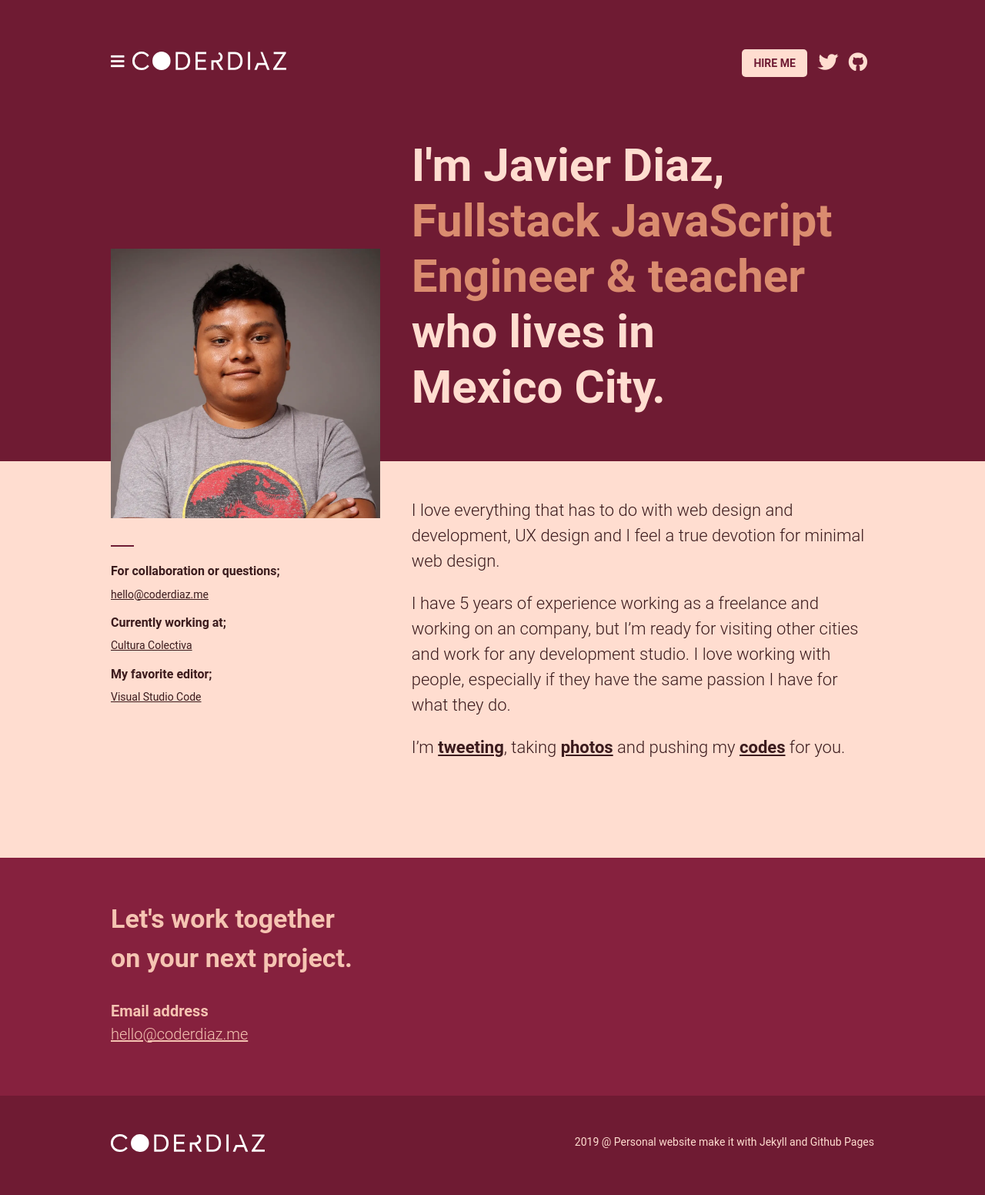
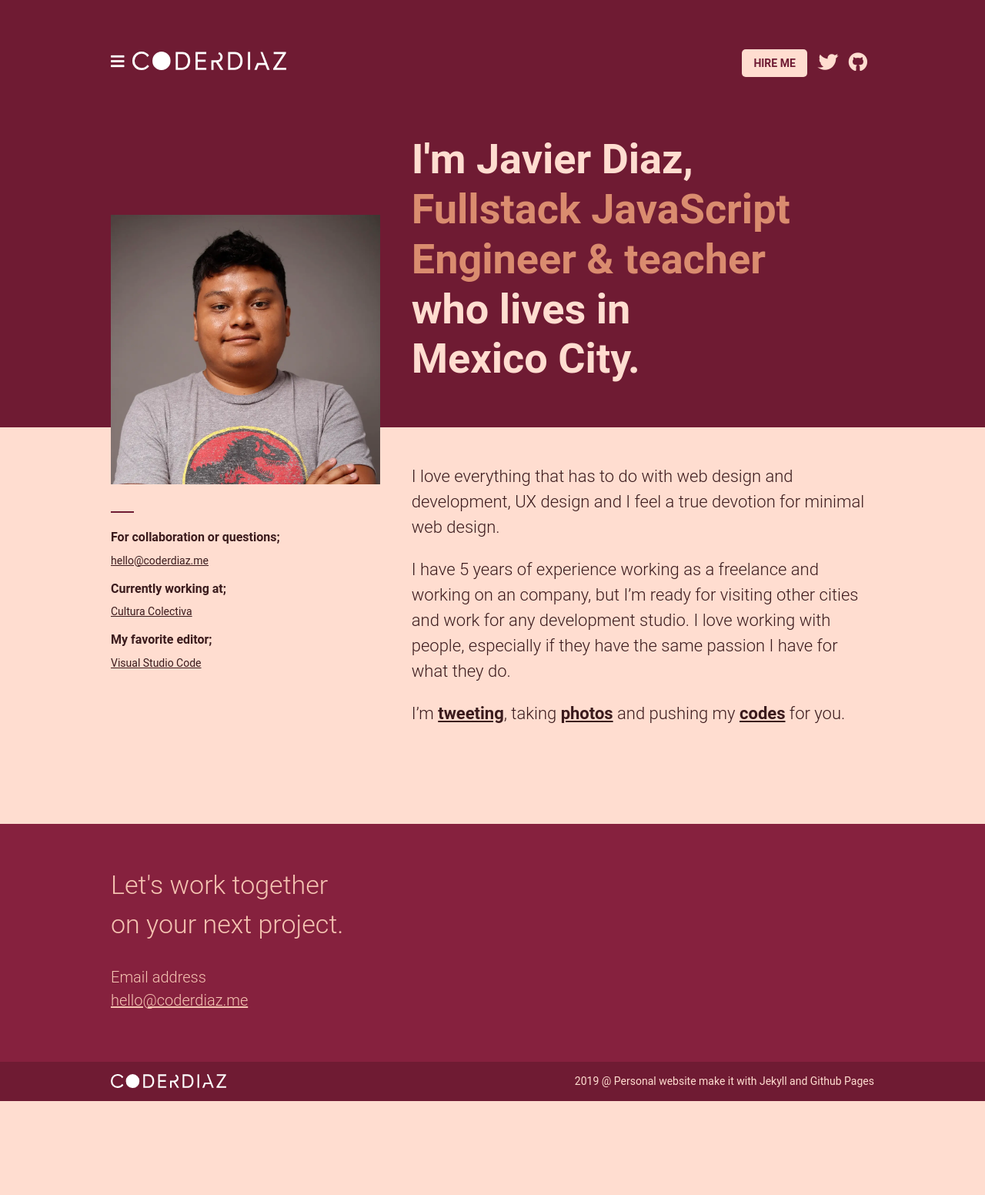
Before and after one commit to coderdiaz/v3, a Jekyll site: the page built from index.html, in a window 1280 px wide. Shown: the whole page at 77% size. Built offline with Jekyll 4.4.1, drawn with Linux system fonts in a browser that asks for light colours; after the commit the page ends 1430 px from its top, so only the background shows below that.

Commit message:
fix: minor styles fixes

```diff
--- a/assets/_scss/_variables.scss
+++ b/assets/_scss/_variables.scss
@@ -31,7 +31,7 @@ $body-font-color: $chocolate-color !default;
 // Fonts
 $fallback-font-family: 'Roboto', 'Helvetica Neue', sans-serif !default;
 $base-font-family: 'Titillium Web', $fallback-font-family !default;
-$secondary-font-family: 'Monserrat', $fallback-font-family !default;
+$secondary-font-family: montserrat, $fallback-font-family !default;
 $paragraph-font-family: 'Roboto Slab', $fallback-font-family !default;
 $body-font-family: $paragraph-font-family, $fallback-font-family !default;
 
--- a/assets/_scss/footer/_skeleton.scss
+++ b/assets/_scss/footer/_skeleton.scss
@@ -2,10 +2,27 @@
 //
 
 .footer {
-  padding: 50px 0;
+  padding: 15px 0;
   // Layout config
   .grid-container {
     grid-template-columns: 350px 1fr;
+  }
+
+  .footer__brand {
+    display: flex;
+    align-items: center;
+    .footer__logotype {
+      display: flex;
+      .logotype {
+        width: 150px;
+      }
+    }
+  }
+
+  .footer__copyright {
+    display: flex;
+    align-items: center;
+    justify-content: flex-end;
   }
 }
 
--- a/assets/_scss/home/_skin.scss
+++ b/assets/_scss/home/_skin.scss
@@ -6,7 +6,7 @@
   background: $primary-color;
 
   .title {
-    font-size: 60px;
+    font-size: 54px;
     line-height: 1.2;
     font-family: $secondary-font-family;
     color: $secondary-color;
@@ -48,12 +48,15 @@
   color: $mandys-pink-color;
   .section__title {
     font-size: 34px;
+    font-family: $secondary-font-family;
+    font-weight: 300;
   }
   .email__info {
     font-size: 20px;
     font-weight: 400;
     .email__title {
-      font-weight: 700;
+      font-weight: 300;
+      font-family: $secondary-font-family;
     }
     a {
       font-weight: 300;
```
